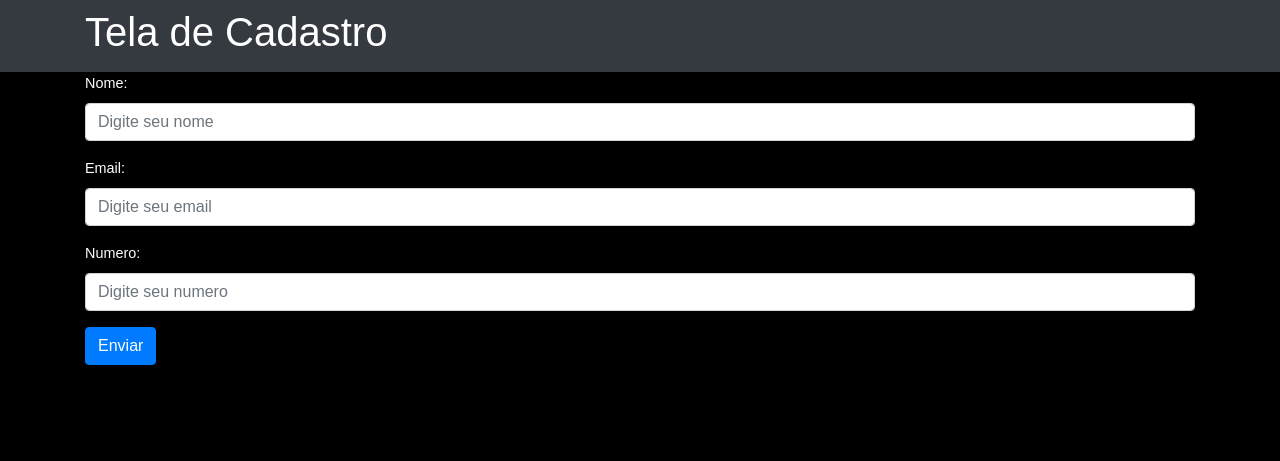
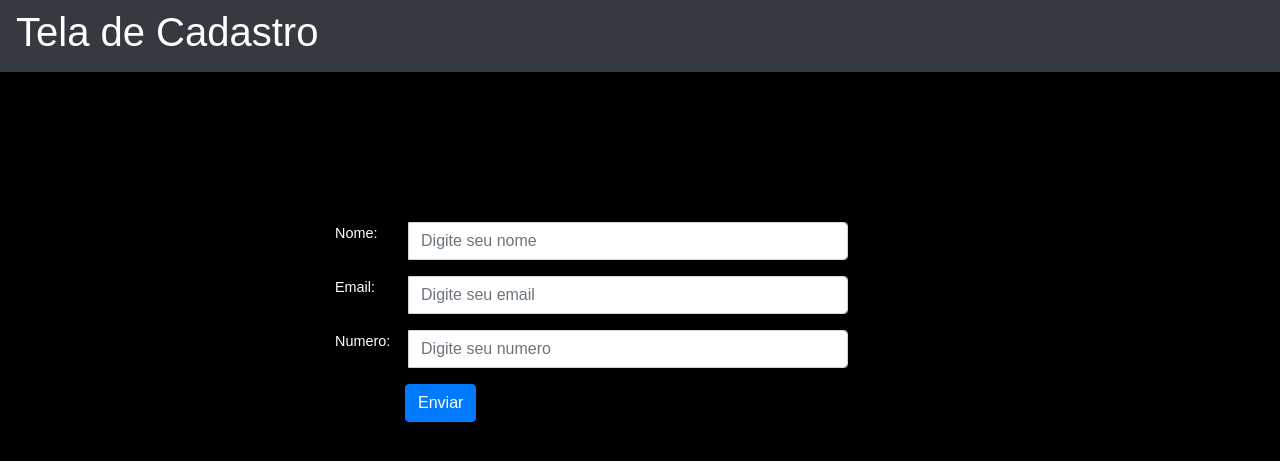
Before and after one commit to lotaviods/ListaDeContatos, a Symfony app: template API/templates/Index/cadastro.html.twig in a window 1280 px wide. Shown: the top 461 px of the page. Run offline with Twig, Linux system fonts and the light colour scheme; the template is opened without the code that fills it, so the values that code supplies are empty; some libraries are stand-ins or nearby versions.

Commit message:
Tela cadastro.html.twig criada e modificações na listagem.js

```diff
--- a/API/public/css/main.css
+++ b/API/public/css/main.css
@@ -7,3 +7,22 @@ body {
     color: #ffffff;
     background-color: #000000
 }
+.container {
+    width: 700px;
+    margin-left: auto;
+    margin-right: auto;
+    margin-top: 150px;
+}
+.enviar_form{
+    margin-left: 100px;
+    margin-right: auto;
+}
+.list-group-item{
+    background-color: lightslategray;
+}
+#contatos{
+    width: 700px;
+    margin-left: auto;
+    margin-right: auto;
+    margin-top: 150px;
+}
--- a/API/public/js/fetcher.js
+++ b/API/public/js/fetcher.js
@@ -1,7 +1,7 @@
 
 export function listarContatos(){
     try{
-        return fetch('http://localhost:3000/api/contatos/',{
+        return fetch('http://localhost:8080/api/contatos/',{
             method: 'GET'
         }).then(resp=> {
             return resp.json()
--- a/API/templates/Index/Index.html.twig
+++ b/API/templates/Index/Index.html.twig
@@ -4,8 +4,7 @@
 {% endblock %}
 {% block body %}
 <div>
-    <ul id="contatos">
-    </ul>
+    <div id="contatos"></div>
 </div>
 {% endblock %}
 {% block javascripts %}
--- a/API/templates/Index/cadastro.html.twig
+++ b/API/templates/Index/cadastro.html.twig
@@ -7,18 +7,34 @@
 <form data-form>
     <div class="container">
         <div class="form-group">
-            <label>Nome: </label>
-            <input type="text" class="form-control" placeholder="Digite seu nome" />
+              <div class="col col-sm-12 col-md-10">
+                    <div class="input-group  mb-3">
+                        <label class="col col-md-2" id="l_nome">Nome:</label>
+                        <input type="text" class="form-control" placeholder="Digite seu nome" />
+                    </div>
+              </div>
         </div>
+
         <div class="form-group">
-            <label>Email: </label>
-            <input type="text" class="form-control" placeholder="Digite seu email" />
+                <div class="col col-sm-12 col-md-10">
+                    <div class="input-group mb-3">
+                        <label class="col col-md-2"  id="l_email"> Email: </label>
+                        <input type="text" class="form-control" placeholder="Digite seu email" />
+                    </div>
+                </div>
         </div>
+
         <div class="form-group">
-            <label>Numero: </label>
-            <input type="text" class="form-control" placeholder="Digite seu numero" />
+            <div class="col col-sm-12 col-md-10">
+                <div class="input-group mb-3">
+                    <label class="col col-md-2"  id="l_numero">Numero: </label>
+                    <input type="text" class="form-control" placeholder="Digite seu numero" />
+                </div>
+            </div>
         </div>
-        <button type="submit" class="btn btn-primary">Enviar</button>
+        <div>
+            <button type="submit" class="btn btn-primary enviar_form">Enviar</button>
+        </div>
     </div>
 </form>
 {% endblock %}
--- a/API/templates/base.html.twig
+++ b/API/templates/base.html.twig
@@ -12,11 +12,12 @@
     <body>
 
         <nav class="navbar navbar-expand-md navbar-light bg-dark shadow-sm">
-            <div class="container">
-        {% block Navbar %}
-        {% endblock %}
+            <div>
+                {% block Navbar %}
+                {% endblock %}
+            </div>
         </nav>
-        </div>
+
 
         {% block body %}{% endblock %}
 
```
Also changed, not shown: API/public/js/listagem.js (+18 -5 lines).
